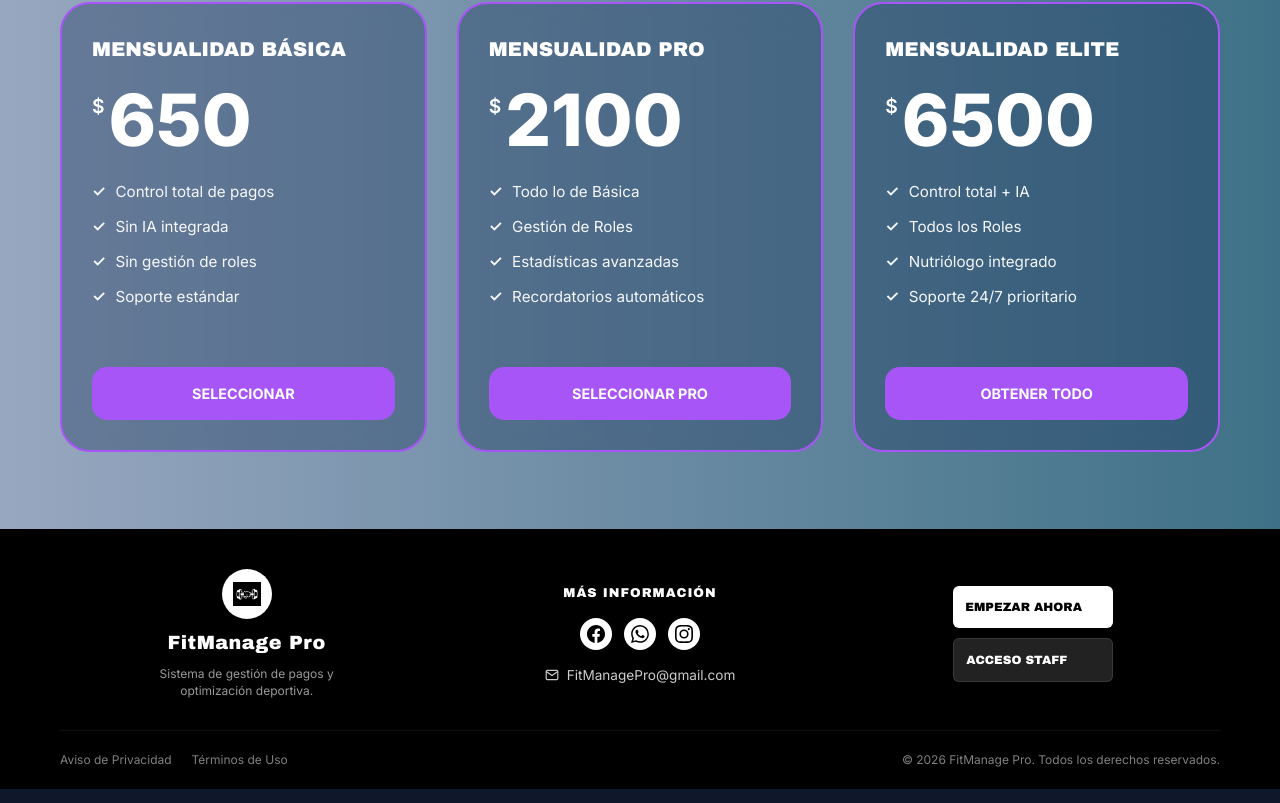
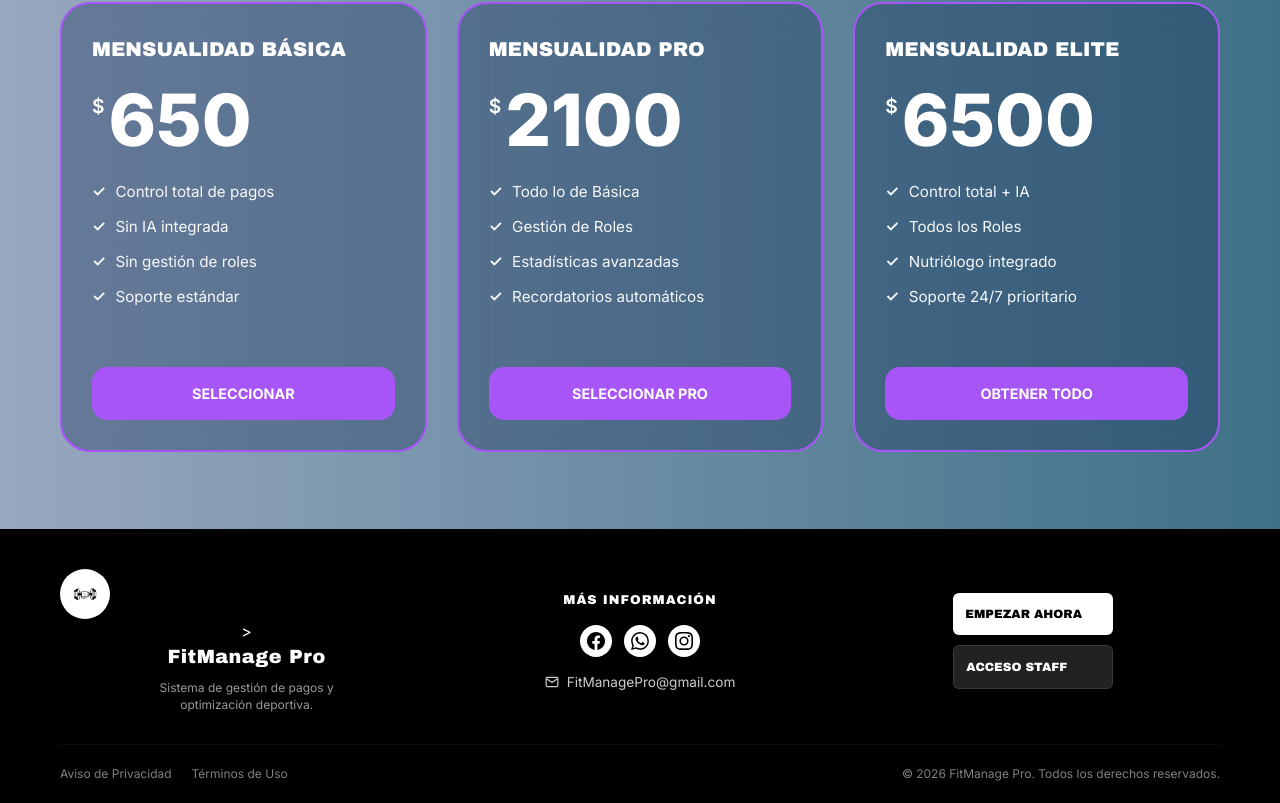
Before and after one commit to DriveFmilia/Drive, a Vue app: page / in a window 1280 px wide. Shown: the part 3386-4189 px from the top of the page. Built offline with nearby package versions, Linux system fonts and the light colour scheme.

Commit message:
correcion de footer

```diff
--- a/src/landing/components/Footer.vue
+++ b/src/landing/components/Footer.vue
@@ -1,11 +1,13 @@
+<script setup lang="ts">
+import Logo from '@/landing/logo.vue';
+</script>
+
 <template>
   <footer class="footer-custom">
     <div class="container">
       <div class="footer-main">
         <div class="brand-section">
-          <div class="logo-wrapper">
-            <img src="../../assets/Contenido/imagen2.png" alt="FitManage Pro" class="footer-logo">
-          </div>
+          <logo/>>
           <h3 class="brand-name">FitManage Pro</h3>
           <p class="brand-desc">Sistema de gestión de pagos y optimización deportiva.</p>
         </div>
```
